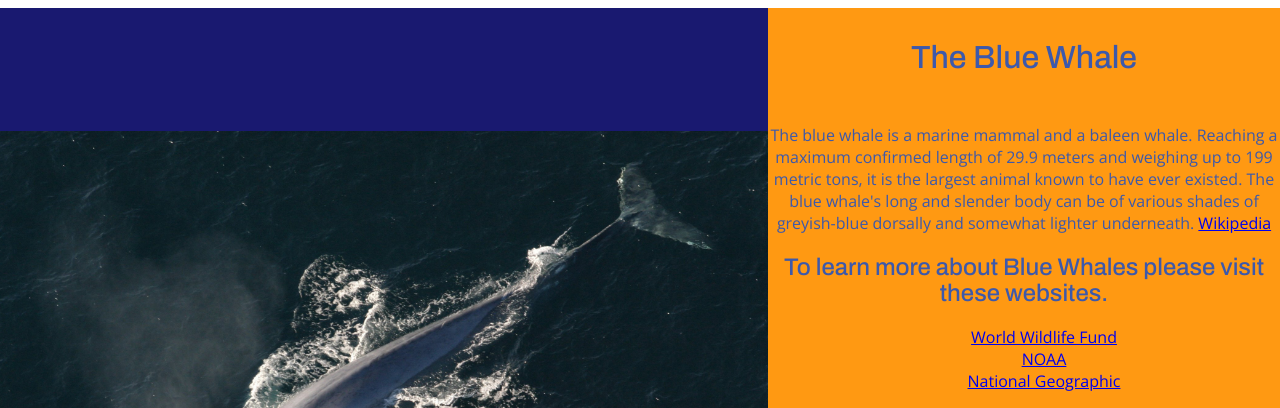
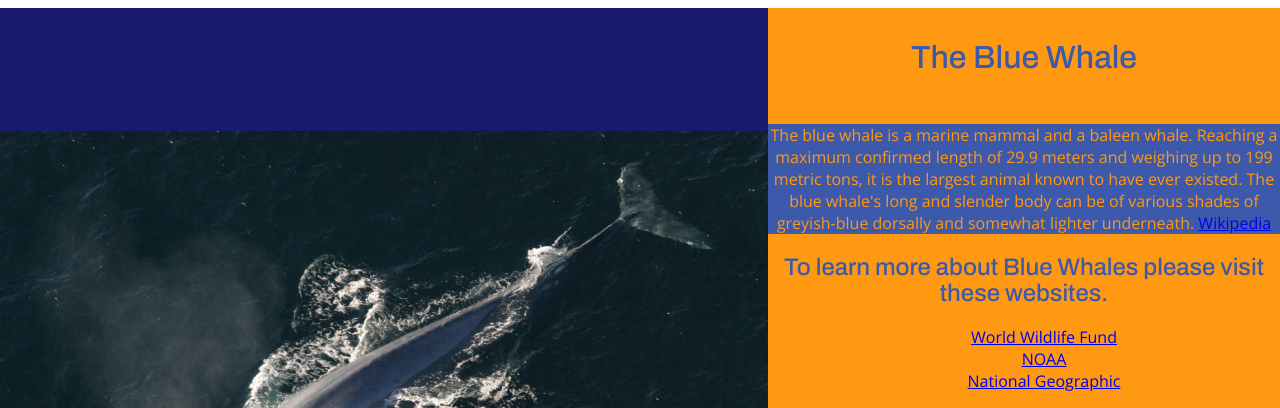
Before and after one commit to jorts03/Lab08, a plain HTML site: page Exercise 3/PersonalProfile.html in a window 1280 px wide. In both pictures the pointer is over the element 1024 px from the left and 179 px from the top of the page. Shown: the top 408 px of the page. Drawn offline with nearby package versions, Linux system fonts and the light colour scheme.

Commit message:
updated body hover

```diff
--- a/Exercise 3/style.css
+++ b/Exercise 3/style.css
@@ -39,6 +39,11 @@
   color: #3d59ab;
 }
 
+.body:hover {
+  color: #ff9912;
+  background: #3d59ab;
+}
+
 .h2 {
   font-family: "Archivo", sans-serif;
   font-weight: 500;
```
